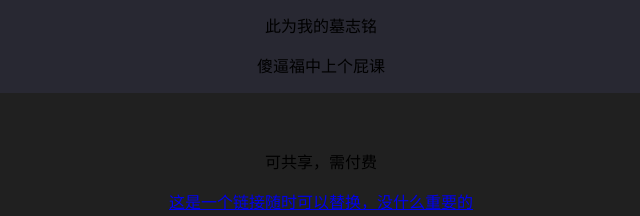
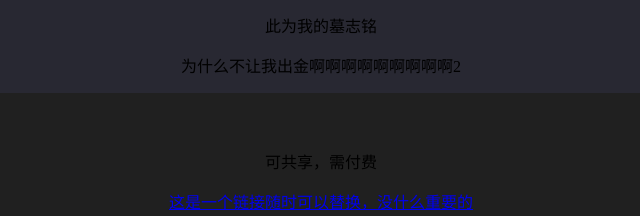
Before and after one commit to youyuq/abcde, a plain HTML site: page index.html in a window 1280 px wide. Shown: the part 187-403 px from the top of the page, 319-959 px from the left. Drawn offline with Linux system fonts and the light colour scheme.

Commit message:
Update index.html

```diff
--- a/index.html
+++ b/index.html
@@ -21,7 +21,7 @@
     <div>
       <p>游某萱的赛博坟墓</p>
       <p>此为我的墓志铭</p>
-      <p>傻逼福中上个屁课</p>
+      <p>为什么不让我出金啊啊啊啊啊啊啊啊啊2</p>
     </div>
     <div style="
     background-color:#202020 	;
```
